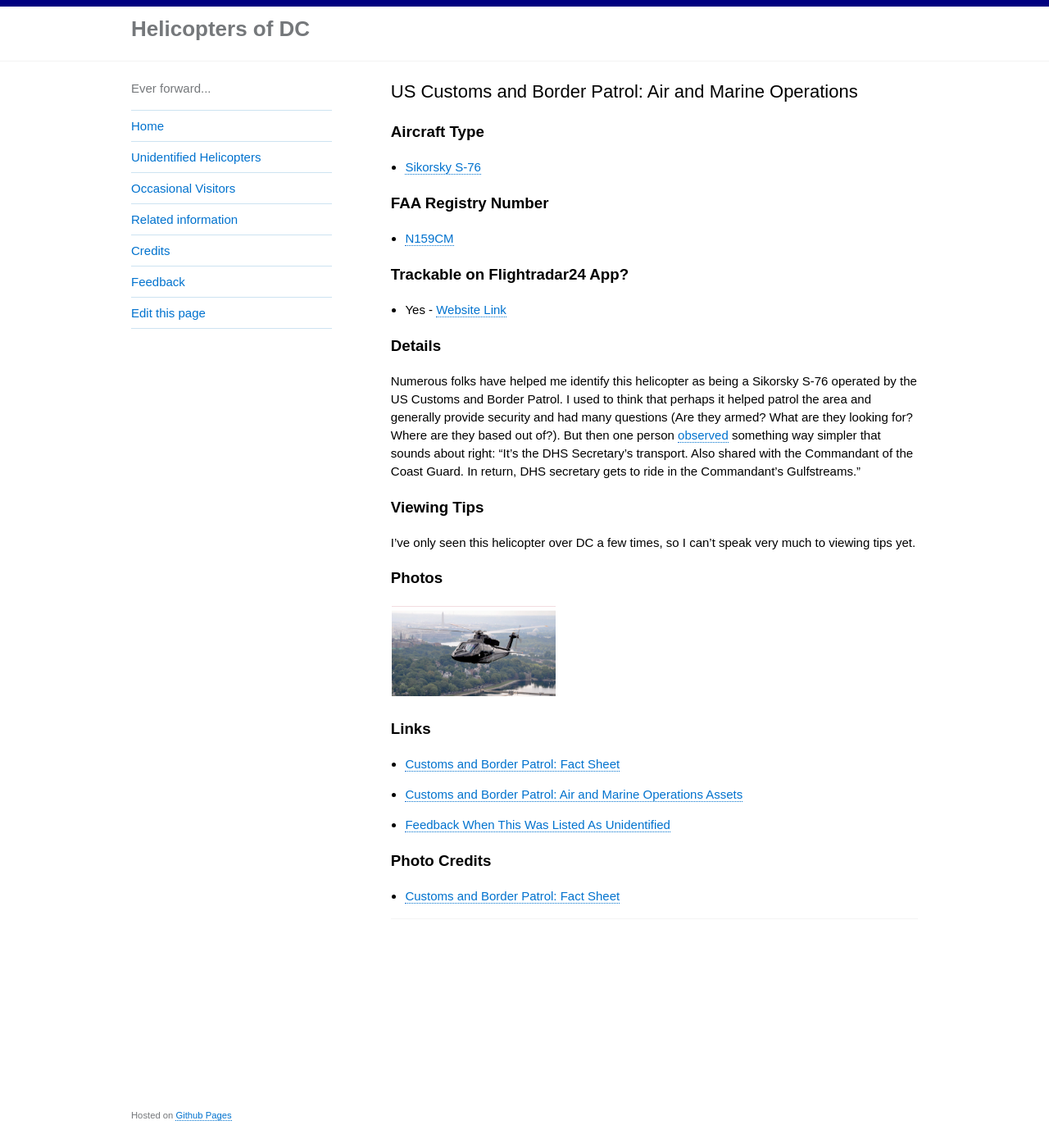
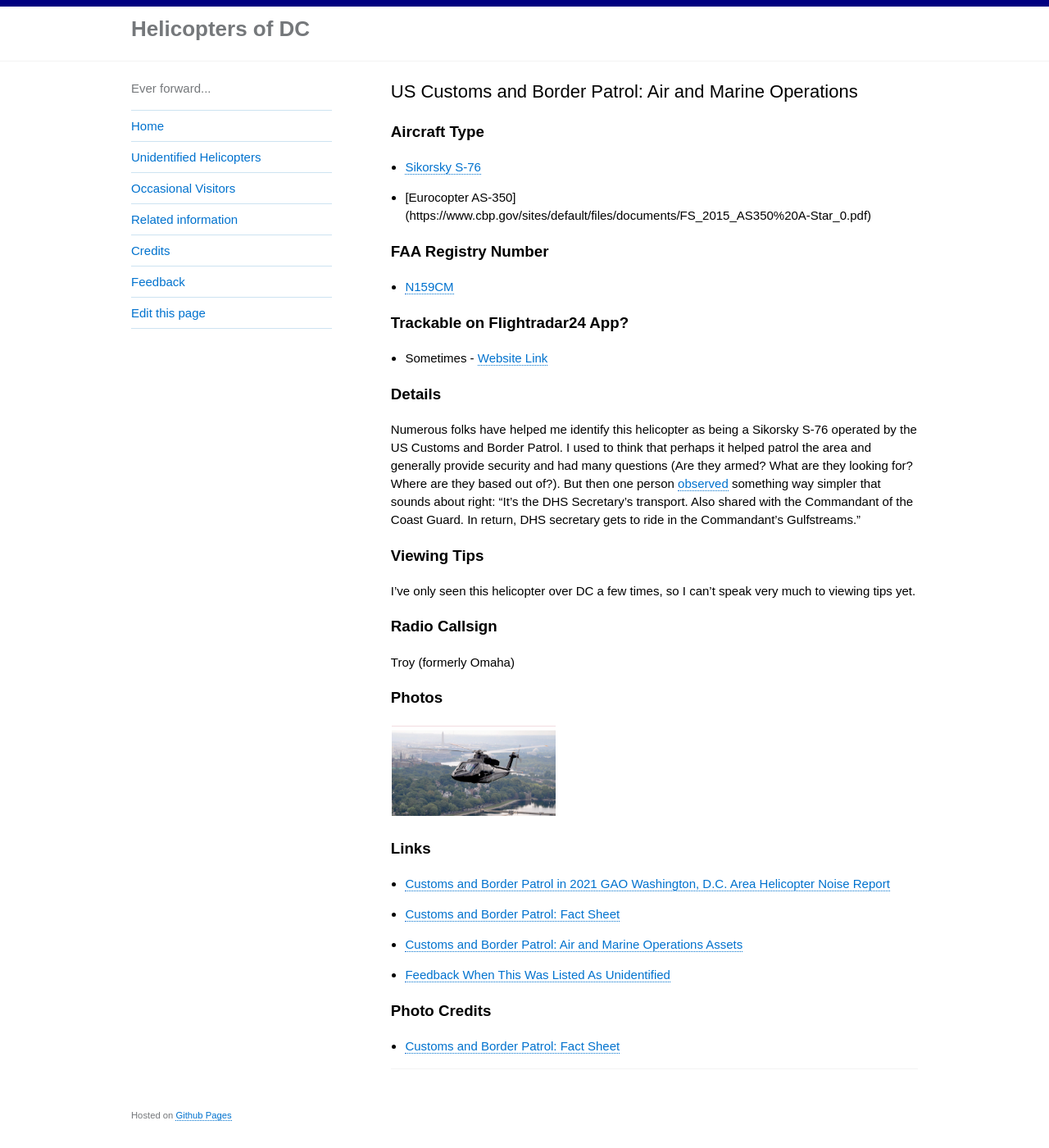
Before and after one commit to gbinal/dc-helicopters, a Jekyll site: the page built from _helicopters/7-customs-border-patrol.md, in a window 1280 px wide and 1400 px high. Shown: the whole window at 82% size. Built offline with Jekyll 4.4.1, drawn with Linux system fonts in a browser that asks for light colours.

Commit message:
Update 7-customs-border-patrol.md

```diff
--- a/_helicopters/7-customs-border-patrol.md
+++ b/_helicopters/7-customs-border-patrol.md
@@ -4,13 +4,14 @@
 ---
 
 ### Aircraft Type
-* [Sikorsky S-76](https://en.wikipedia.org/wiki/Sikorsky_S-76)
+* [Sikorsky S-76](https://www.cbp.gov/sites/default/files/assets/documents/2021-Aug/S-76_506%20compliant.pdf)
+* [Eurocopter AS-350] (https://www.cbp.gov/sites/default/files/documents/FS_2015_AS350%20A-Star_0.pdf)
 
 ### FAA Registry Number
 * [N159CM](https://registry.faa.gov/aircraftinquiry/NNum_Results.aspx?NNumbertxt=N159CM)
 
 ### Trackable on Flightradar24 App?
-* Yes - [Website Link](https://www.flightradar24.com/data/aircraft/N159CM)
+* Sometimes - [Website Link](https://www.flightradar24.com/data/aircraft/N159CM)
 
 ### Details
 
@@ -21,6 +22,9 @@
 
 I've only seen this helicopter over DC a few times, so I can't speak very much to viewing tips yet.
 
+### Radio Callsign
+
+Troy (formerly Omaha)
 
 ### Photos
 
@@ -30,6 +34,7 @@
   </table>
 
 ### Links
+* [Customs and Border Patrol in 2021 GAO Washington, D.C. Area Helicopter Noise Report](https://hyp.is/Aw4B2hV0Eeyv6MMddRThvQ/www.gao.gov/assets/gao-21-200.pdf)
 * [Customs and Border Patrol: Fact Sheet](https://www.cbp.gov/sites/default/files/documents/FS_2015_Sikorsky%20S-76_FINAL.pdf)
 * [Customs and Border Patrol: Air and Marine Operations Assets](https://www.cbp.gov/border-security/air-sea/aircraft-and-marine-vessels)
 * [Feedback When This Was Listed As Unidentified](https://github.com/gbinal/dc-helicopters/issues/2)
```
